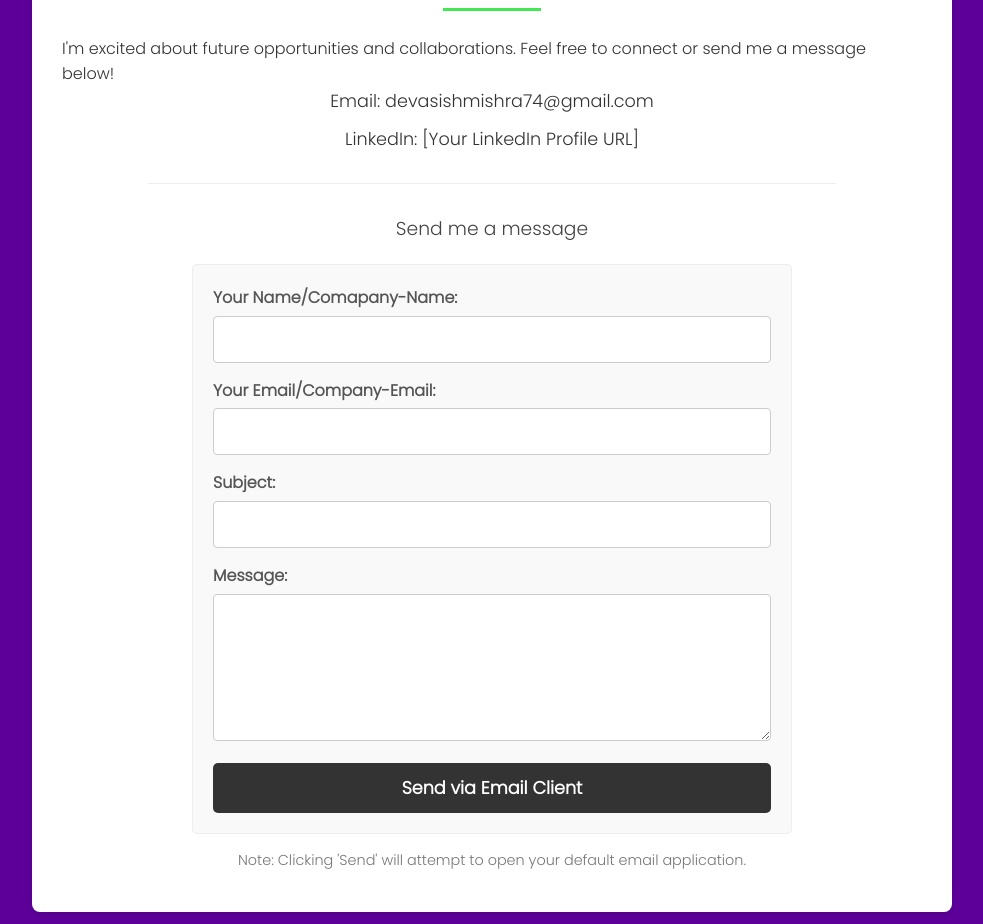
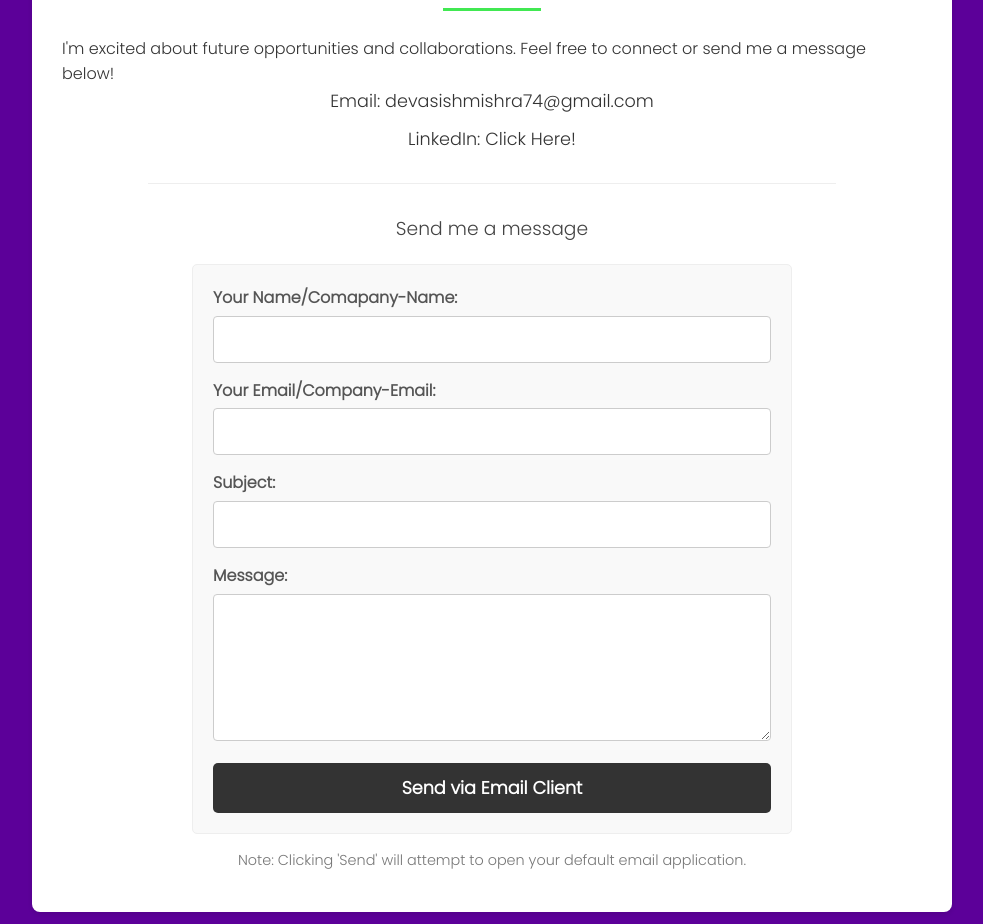
Before and after one commit to TechGenDM/TechGen_DM-Portfolio, a plain HTML site: page index.html in a window 1280 px wide. Shown: the part 3420-4344 px from the top of the page, without its empty margins (148-1131 px from the left). Drawn offline with Linux system fonts and the light colour scheme.

Commit message:
Added Linkdin Profile

```diff
--- a/index.html
+++ b/index.html
@@ -177,8 +177,7 @@
             <ul class="contact-links">
                 <li><strong>Email:</strong> <a href="mailto:devasishmishra74@gmail.com">devasishmishra74@gmail.com</a>
                 </li>
-                <li><strong>LinkedIn:</strong> <a href="[Your LinkedIn Profile URL]" target="_blank">[Your LinkedIn
-                        Profile URL]</a></li>
+                <li><strong>LinkedIn:</strong> <a href="https://www.linkedin.com/in/devasish-mishra-62546a34a" target="_blank" rel="noopener noreferrer">Click Here!</a></li>
             </ul>
 
             <hr class="contact-divider">
```
